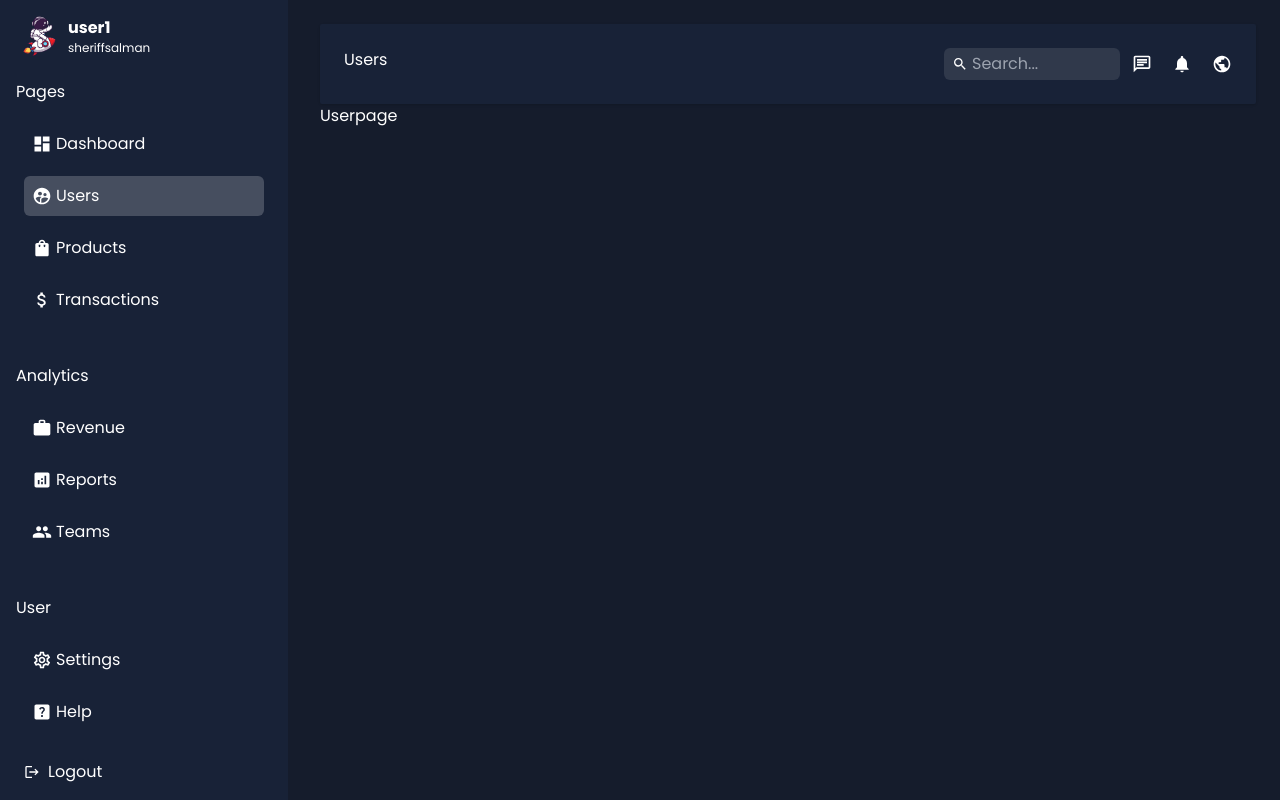
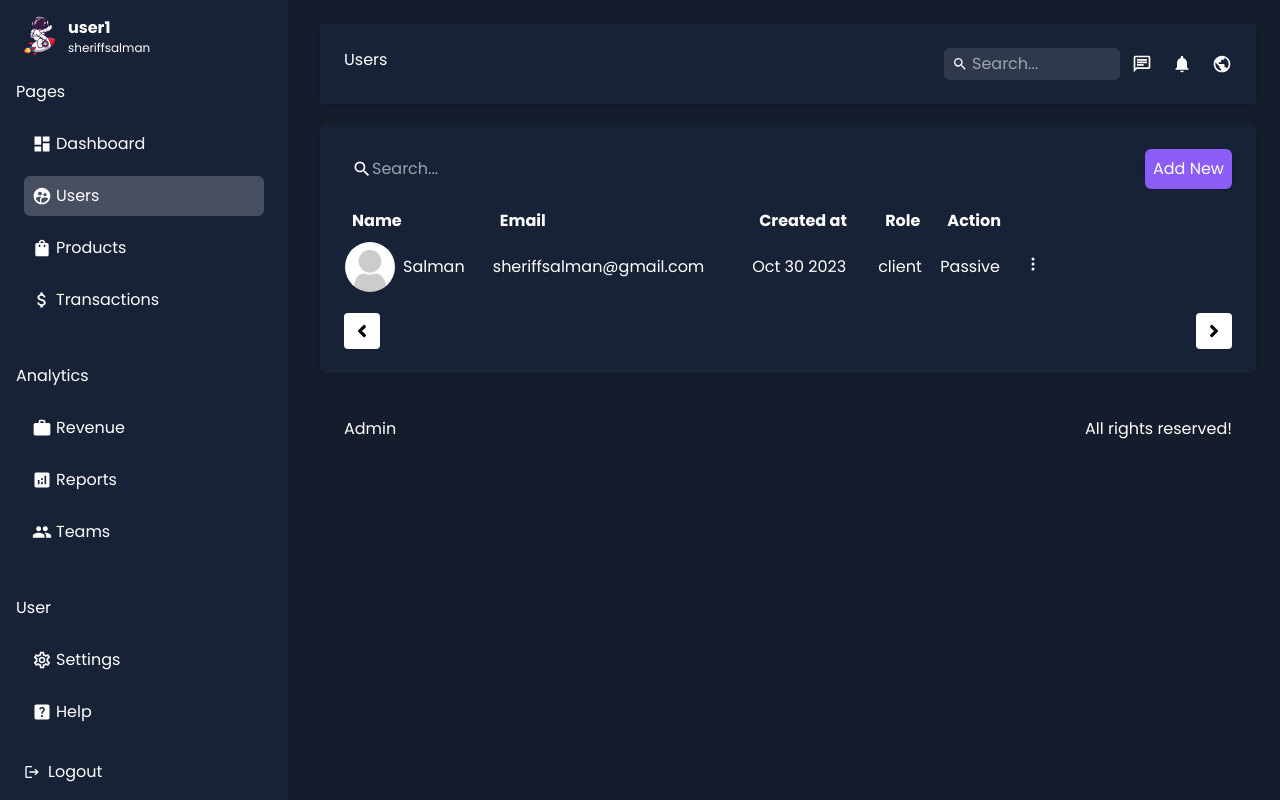
Before and after one commit to salmansheri/nextjs-admin, a Next.js app: page /dashboard/users in a window 1280 px wide. Built offline with nearby package versions, Linux system fonts and the light colour scheme.

Commit message:
feat: added user page

```diff
--- a/src/app/(root)/(routes)/dashboard/layout.tsx
+++ b/src/app/(root)/(routes)/dashboard/layout.tsx
@@ -1,3 +1,4 @@
+import Footer from "@/components/ui/footer";
 import Navbar from "@/components/ui/navbar";
 import Sidebar from "@/components/ui/sidebar/sidebar";
 
@@ -11,10 +12,11 @@ export default function DashboardLayou({
       <div className=" fixed inset-y-0 w-72 h-screen hidden md:block">
         <Sidebar />
       </div>
-      <main className="pl-5 lg:pl-80 p-6">
+      <main className="pl-5 lg:pl-80 p-6 space-y-5">
         <Navbar />
 
         {children}
+        <Footer />
       </main>
     </div>
   );
--- a/src/app/(root)/(routes)/dashboard/users/page.tsx
+++ b/src/app/(root)/(routes)/dashboard/users/page.tsx
@@ -1,3 +1,86 @@
+"use client";
+
+import { MdHdrPlus, MdSearch } from "react-icons/md";
+import Image from "next/image";
+import { BsThreeDotsVertical } from "react-icons/bs";
+import { IoMdAdd } from "react-icons/io";
+import { FaAngleLeft, FaAngleRight } from "react-icons/fa";
+import React, { useState } from "react";
+
 export default function UsersPage() {
-  return <div>Userpage</div>;
+  const [isOpen, setIsOpen] = useState<boolean>(false);
+
+  return (
+    <div className="bg-background-soft rounded-md shadow lg:p-6 p-2 w-full space-y-3">
+      {/* Top  */}
+      <div className=" flex justify-between items-center">
+        {/* search  */}
+        <div className="relative flex items-center ">
+          <MdSearch className="absolute ml-2" size={20} />
+          <input
+            placeholder="Search..."
+            className="bg-transparent  w-full h-full pl-7 rounded-md p-2"
+          />
+        </div>
+        <div>
+          <button className="p-2 bg-violet-500 rounded-md shadow hover:bg-violet-500/80 transition ease-linear flex items-center justify-center gap-x-2">
+            <IoMdAdd className="lg:hidden" size={20} />
+            <span className="hidden lg:block">Add New</span>
+          </button>
+        </div>
+      </div>
+      {/* Table  */}
+      <div className="w-full overflow-y-auto">
+        <table className=" w-full text-left">
+          <thead>
+            <tr>
+              <th className="p-2">Name </th>
+              <th className="p-2">Email</th>
+              <th className="p-2">Created at </th>
+              <th className="p-2">Role</th>
+              <th className="p-2">Action</th>
+            </tr>
+          </thead>
+          <tbody>
+            <tr>
+              <td className="flex items-center gap-x-2">
+                <Image
+                  src="/noavatar.png"
+                  alt="No Avatar"
+                  height={50}
+                  width={50}
+                  className="rounded-full "
+                />
+                Salman
+              </td>
+              <td className="">sheriffsalman@gmail.com</td>
+              <td className="">Oct 30 2023</td>
+              <td className="">client</td>
+              <td className="">Passive</td>
+              <td className="relative  w-52">
+                <button onClick={() => setIsOpen((prev) => !prev)}>
+                  <BsThreeDotsVertical className="cursor-pointer" />
+                </button>
+                {isOpen && (
+                  <div className="w-52 flex flex-col gap-y-2 absolute z-[99999] bg-neutral-200 text-black p-2 rounded top-10 transition-all duration-500 ease-linear">
+                    <span className="cursor-pointer">View</span>
+                    <span className="cursor-pointer">Delete</span>
+                  </div>
+                )}
+              </td>
+            </tr>
+          </tbody>
+        </table>
+        {/* BOTTOM  */}
+        <div className="flex items-center justify-between mt-5">
+          <button className="bg-white text-black p-2 rounded shadow hover:bg-white/90 transition ease-linear">
+            <FaAngleLeft size={20} />
+          </button>
+          <button className="bg-white text-black p-2 rounded shadow hover:bg-white/90 transition ease-linear">
+            <FaAngleRight size={20} />
+          </button>
+        </div>
+      </div>
+    </div>
+  );
 }
--- /dev/null
+++ b/src/components/ui/footer.tsx
@@ -0,0 +1,12 @@
+import React from "react";
+
+const Footer = () => {
+  return (
+    <div className="w-full flex items-center justify-between lg:p-6 p-2 text-text-soft">
+      <div>Admin</div>
+      <div>All rights reserved! </div>
+    </div>
+  );
+};
+
+export default Footer;
```
